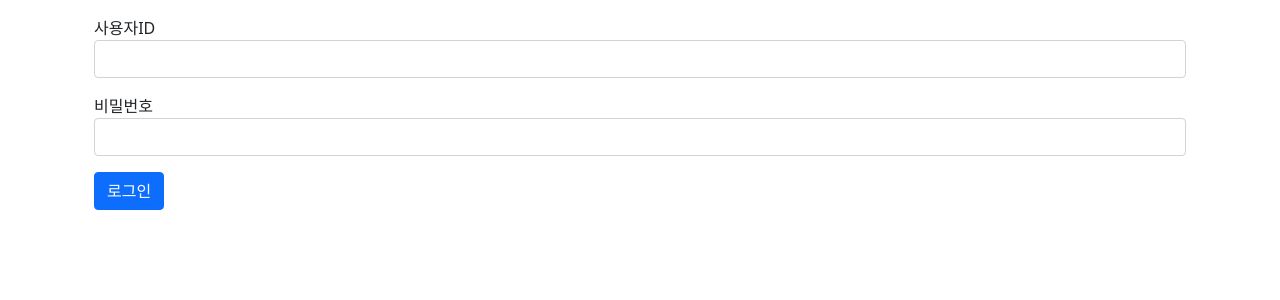
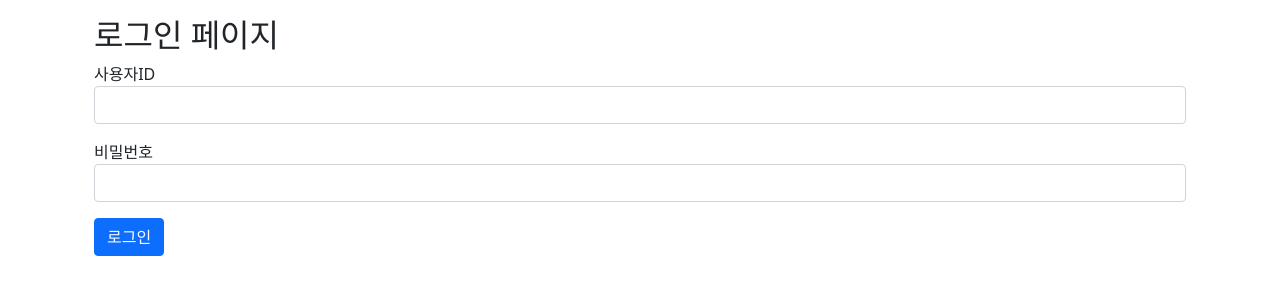
Before and after one commit to jjiisub/Django-gallary, a Django app: page /account/login/ in a window 1280 px wide. Shown: the part 56-356 px from the top of the page. Run offline with Django 4.2, Linux system fonts and the light colour scheme.

Commit message:
design: 로그인 페이지 제목 추가

```diff
--- a/account/templates/account/login.html
+++ b/account/templates/account/login.html
@@ -1,6 +1,7 @@
 {% extends "base.html" %}
 {% block content %}
 <div class="container my-3">
+  <h2>로그인 페이지</h2>
   <form method="post" action="{% url 'account:login' %}">
     {% csrf_token %}
     {% include "form_errors.html" %}
```
